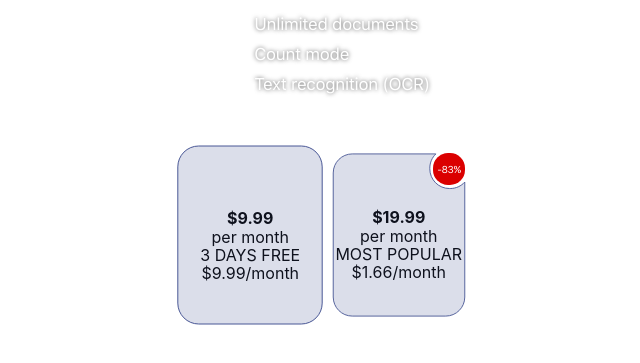
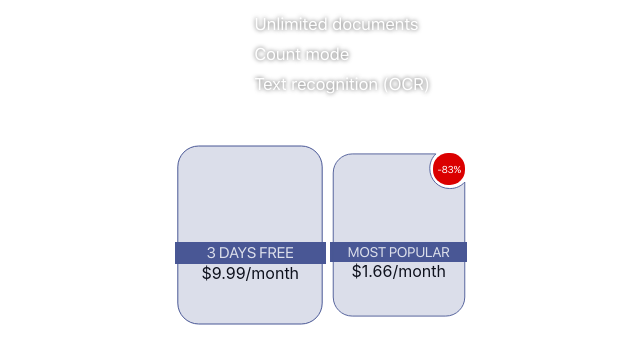
Before and after one commit to Vonubat/banner-iphone, a website built with webpack: page src/index.html in a window 1280 px wide. Shown: the part 323-686 px from the top of the page, without its empty margins (319-959 px from the left). Built offline with nearby package versions, Linux system fonts and the light colour scheme.

Commit message:
feat: enhance offer component #3

```diff
--- a/src/components/offer.ts
+++ b/src/components/offer.ts
@@ -50,28 +50,38 @@ export class Offer extends LocalizationService {
     return annuallySection;
   }
 
-  private createSectionTitle(innerHtml: Localization[keyof Localization], cssClassList: string[]): HTMLSpanElement {
+  private createSectionTitle(
+    innerHtml: Localization[keyof Localization],
+    state: 'active' | 'passive'
+  ): HTMLSpanElement {
     return createHTMLElement('span', {
-      cssClassList: [...cssClassList],
+      cssClassList: ['section-title', `section-title_${state}`],
       innerHtml,
     });
   }
 
-  private createSectionSubscribePrice(innerHtml: Localization[keyof Localization], price: string): HTMLSpanElement {
+  private createSectionSubscribePrice(
+    innerHtml: Localization[keyof Localization],
+    state: 'active' | 'passive',
+    price: string
+  ): HTMLSpanElement {
     const modifiedInnerHtml = addPrice(innerHtml, price);
     return createHTMLElement('span', {
-      cssClassList: ['section-subscribe-price'],
+      cssClassList: ['section-subscribe-price', `section-subscribe-price_${state}`],
       innerHtml: modifiedInnerHtml,
     });
   }
 
-  private createSectionSaleFeature(innerHtml: Localization[keyof Localization]): HTMLSpanElement {
+  private createSectionSaleFeature(
+    innerHtml: Localization[keyof Localization],
+    state: 'active' | 'passive'
+  ): HTMLSpanElement {
     const saleFeatureContainer = createHTMLElement('div', {
-      cssClassList: ['section-sale-feature-container'],
+      cssClassList: ['section-sale-feature-container', `section-sale-feature-container_${state}`],
     });
 
     const saleFeatureText = createHTMLElement('span', {
-      cssClassList: ['section-sale-feature-text'],
+      cssClassList: ['section-sale-feature-text', `section-sale-feature-text_${state}`],
       innerHtml,
     });
 
@@ -89,12 +99,13 @@ export class Offer extends LocalizationService {
 
   private buildMonthlySection(): HTMLDivElement {
     const section = this.createMonthlySection();
-    const title = this.createSectionTitle(this.langData.Monthly, ['section-title', 'section-title_active']);
+    const title = this.createSectionTitle(this.langData.Monthly, 'active');
     const subscribePrice = this.createSectionSubscribePrice(
       this.langData['<strong>{{price}}</strong><br>per month'],
+      'active',
       MONTHLY_SUBSCRIBE_PRICE
     );
-    const saleFeature = this.createSectionSaleFeature(this.langData['3 DAYS FREE']);
+    const saleFeature = this.createSectionSaleFeature(this.langData['3 DAYS FREE'], 'active');
     const cost = this.createSectionCost(this.langData['{{price}}/month'], MONTHLY_COST);
 
     section.append(title, subscribePrice, saleFeature, cost);
@@ -103,12 +114,13 @@ export class Offer extends LocalizationService {
 
   private buildAnnuallySection(): HTMLDivElement {
     const section = this.createAnnuallySection();
-    const title = this.createSectionTitle(this.langData.Annually, ['section-title', 'section-title_passive']);
+    const title = this.createSectionTitle(this.langData.Annually, 'passive');
     const subscribePrice = this.createSectionSubscribePrice(
       this.langData['<strong>{{price}}</strong><br>per month'],
+      'passive',
       ANNUALLY_SUBSCRIBE_PRICE
     );
-    const saleFeature = this.createSectionSaleFeature(this.langData['MOST POPULAR']);
+    const saleFeature = this.createSectionSaleFeature(this.langData['MOST POPULAR'], 'passive');
     const cost = this.createSectionCost(this.langData['{{price}}/month'], ANNUALLY_COST);
 
     section.append(title, subscribePrice, saleFeature, cost);
--- a/src/sass/abstracts/_variables.scss
+++ b/src/sass/abstracts/_variables.scss
@@ -28,3 +28,7 @@ $ratio-SE-8: 2;
 $x1-bg-img: '../assets/background/4.png';
 $x2-bg-img: '../assets/background/4@2x.png';
 $x3-bg-img: '../assets/background/4@3x.png';
+
+$color-white: #ffffff;
+$color-sale-badge: #db0000;
+$color-sale-feature: #495795;
--- a/src/sass/base/_typography.scss
+++ b/src/sass/base/_typography.scss
@@ -11,7 +11,7 @@
   font-size: 36px;
   line-height: 42px;
   text-align: center;
-  color: #ffffff;
+  color: $color-white;
   text-shadow: 0px 2px 4px rgba(0, 0, 0, 0.5);
 }
 
@@ -20,14 +20,13 @@
   font-size: 17px;
   line-height: 30px;
   letter-spacing: -0.321111px;
-  color: #ffffff;
+  color: $color-white;
   text-shadow: 0px 0px 4px rgba(0, 0, 0, 0.684495);
 }
 
 .section-title {
   font-family: 'SF Pro Display';
-  text-align: center;
-  color: #ffffff;
+  color: $color-white;
 }
 
 .section-title_active {
@@ -42,8 +41,7 @@
 
 .sale-badge {
   font-family: 'SF Pro Display';
-  text-align: center;
-  color: #ffffff;
+  color: $color-white;
 }
 
 .sale-badge_active {
@@ -55,3 +53,45 @@
   font-size: 10px;
   line-height: 12px;
 }
+
+.section-subscribe-price {
+  font-family: 'SF Pro Display';
+  font-style: normal;
+  color: $color-white;
+}
+
+.section-subscribe-price_active {
+  line-height: 15px;
+  font-weight: 400;
+  font-size: 15.4px;
+  strong {
+    font-weight: 700;
+    font-size: 24px;
+  }
+}
+
+.section-subscribe-price_passive {
+  line-height: 15px;
+  font-weight: 400;
+  font-size: 14px;
+  strong {
+    font-weight: 700;
+    font-size: 22px;
+  }
+}
+
+.section-sale-feature-text {
+  font-family: 'SF Pro Display';
+  text-transform: uppercase;
+  color: $color-white;
+}
+
+.section-sale-feature-text_active {
+  font-size: 15.4px;
+  line-height: 18px;
+}
+
+.section-sale-feature-text_passive {
+  font-size: 13.9986px;
+  line-height: 16px;
+}
--- a/src/sass/components/_offer.scss
+++ b/src/sass/components/_offer.scss
@@ -52,7 +52,7 @@
   position: absolute;
   top: -1px;
   right: 2px;
-  background-color: #db0000;
+  background-color: $color-sale-badge;
 }
 
 .sale-badge_active {
@@ -76,7 +76,23 @@
 .section-subscribe-price {
 }
 
+.section-subscribe-price_active {
+}
+
+.section-subscribe-price_passive {
+}
+
 .section-sale-feature-container {
+  @include center-inside-elem-flex;
+  background: $color-sale-feature;
+}
+
+.section-sale-feature-container_active {
+  height: 22px;
+}
+
+.section-sale-feature-container_passive {
+  height: 20px;
 }
 
 .section-sale-feature-text {
--- a/src/sass/index.scss
+++ b/src/sass/index.scss
@@ -1,7 +1,7 @@
 @import 'normalize.css';
 @import './base/fonts';
+@import './abstracts/variables';
 @import './base/typography';
-@import './abstracts/variables';
 @import './abstracts/mixins';
 @import './components/anchors';
 @import './layout/header';
```
